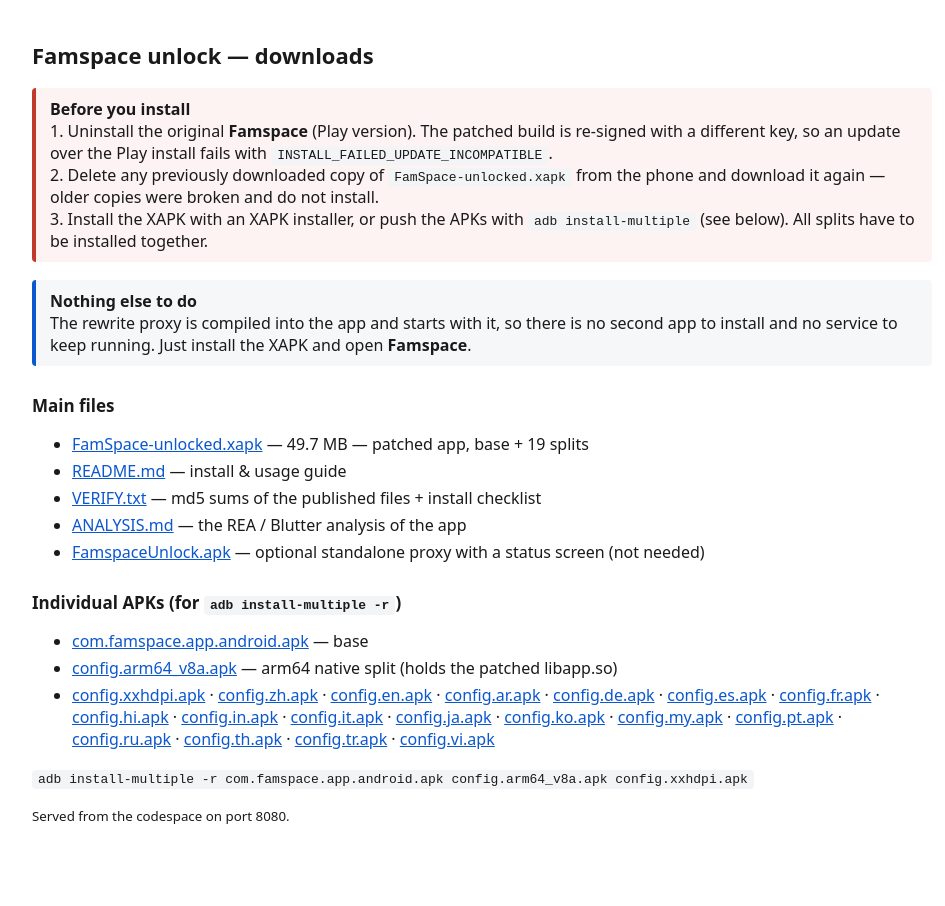
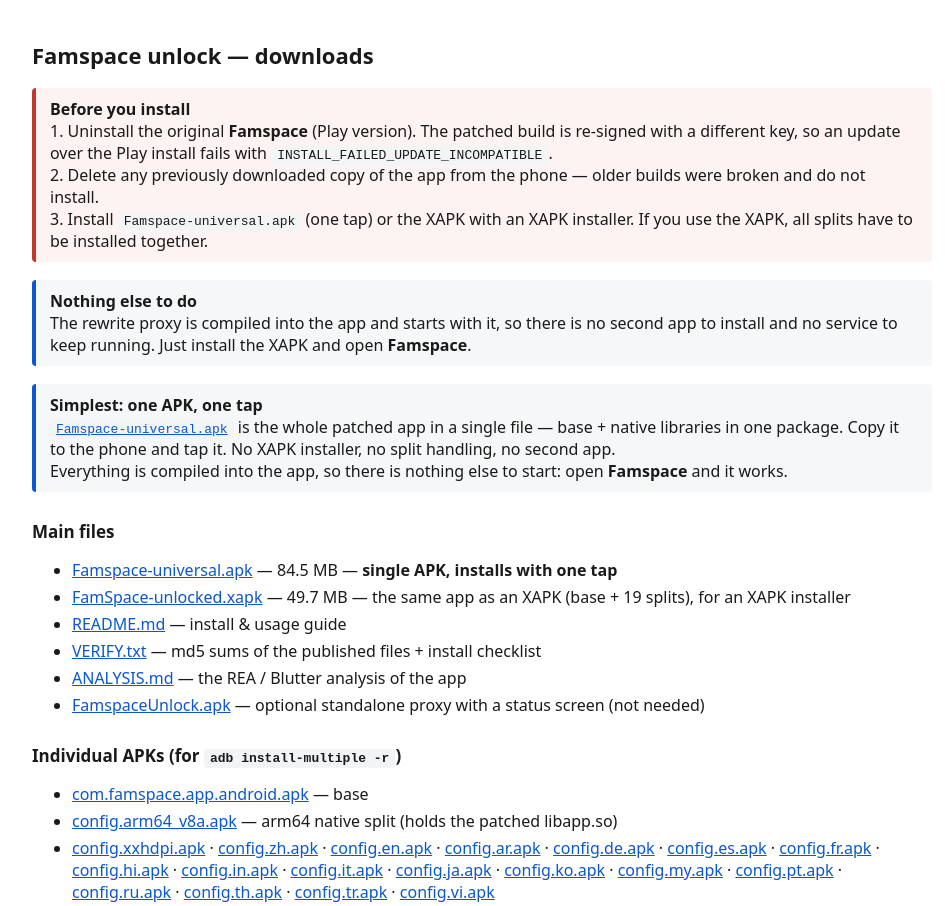
Before and after one commit to diyabla999-oss/app, a plain HTML site: page pp/download/index.html in a window 1280 px wide. Shown: the top 906 px of the page, without its empty margins (158-1103 px from the left). Before the commit the page ends 866 px from the top, so only its background shows below. Drawn offline with Linux system fonts and the light colour scheme.

Commit message:
Add a single universal APK (one file, one tap)
The XAPK needs an XAPK installer and all 19 splits have to be installed
together (INSTALL_FAILED_MISSING_SPLIT).  build_universal.sh folds the split
set into one installable APK: base + the arm64 native libraries.

The split set of 1.0.8 is only that - config.arm64_v8a holds the 21 .so
files and no resources, config.xxhdpi adds ~100 drawables, the language
splits ~163 AndroidX strings.  The app is Flutter, so the UI comes from
assets/ and the base's own resource table and manifest are kept
byte-identical (re-linking with aapt2 would re-allocate the resource ids and
the binary manifest references would break).  The dex files are untouched, so
they keep dex 037 and every patch.

Only the v1 signature is replaced - the rest of META-INF/ holds runtime
files (AppLovin/Pangle adapter verification.properties, Kotlin module
descriptors, licence texts) and survives.

verify_apk.sh applies the same installer conditions as verify_build.sh:
libraries stored + 4096-aligned, dex 037, no split attributes, valid
v1+v2+v3, zipalign -p 4 clean, patches in place.

```diff
--- a/pp/download/index.html
+++ b/pp/download/index.html
@@ -20,12 +20,11 @@
 1. Uninstall the original <b>Famspace</b> (Play version). The patched build is
    re-signed with a different key, so an update over the Play install fails
    with <code>INSTALL_FAILED_UPDATE_INCOMPATIBLE</code>.<br>
-2. Delete any previously downloaded copy of <code>FamSpace-unlocked.xapk</code>
-   from the phone and download it again &mdash; older copies were broken and do
-   not install.<br>
-3. Install the XAPK with an XAPK installer, or push the APKs with
-   <code>adb install-multiple</code> (see below). All splits have to be
-   installed together.
+2. Delete any previously downloaded copy of the app from the phone &mdash;
+   older builds were broken and do not install.<br>
+3. Install <code>Famspace-universal.apk</code> (one tap) or the XAPK with an
+   XAPK installer. If you use the XAPK, all splits have to be installed
+   together.
 </div>
 
 <div class="note">
@@ -35,9 +34,20 @@ second app to install and no service to keep running. Just install the XAPK
 and open <b>Famspace</b>.
 </div>
 
+<div class="note">
+<b>Simplest: one APK, one tap</b><br>
+<a href="Famspace-universal.apk"><code>Famspace-universal.apk</code></a> is the whole
+patched app in a single file &mdash; base + native libraries in one package.
+Copy it to the phone and tap it. No XAPK installer, no split handling, no
+second app.<br>
+Everything is compiled into the app, so there is nothing else to start:
+open <b>Famspace</b> and it works.
+</div>
+
 <h2>Main files</h2>
 <ul>
-  <li><a href="FamSpace-unlocked.xapk">FamSpace-unlocked.xapk</a> &mdash; 49.7 MB &mdash; patched app, base + 19 splits</li>
+  <li><a href="Famspace-universal.apk">Famspace-universal.apk</a> &mdash; 84.5 MB &mdash; <b>single APK, installs with one tap</b></li>
+  <li><a href="FamSpace-unlocked.xapk">FamSpace-unlocked.xapk</a> &mdash; 49.7 MB &mdash; the same app as an XAPK (base + 19 splits), for an XAPK installer</li>
   <li><a href="README.md">README.md</a> &mdash; install &amp; usage guide</li>
   <li><a href="VERIFY.txt">VERIFY.txt</a> &mdash; md5 sums of the published files + install checklist</li>
   <li><a href="ANALYSIS.md">ANALYSIS.md</a> &mdash; the REA / Blutter analysis of the app</li>
```
Also changed, not shown: pp/download/VERIFY.txt (added), 6 other files.
